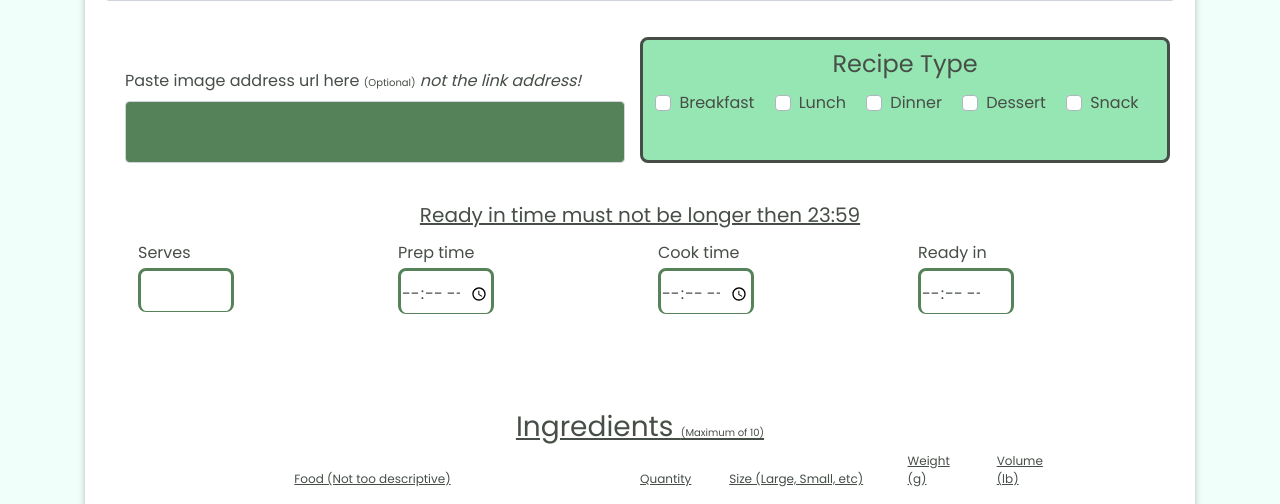
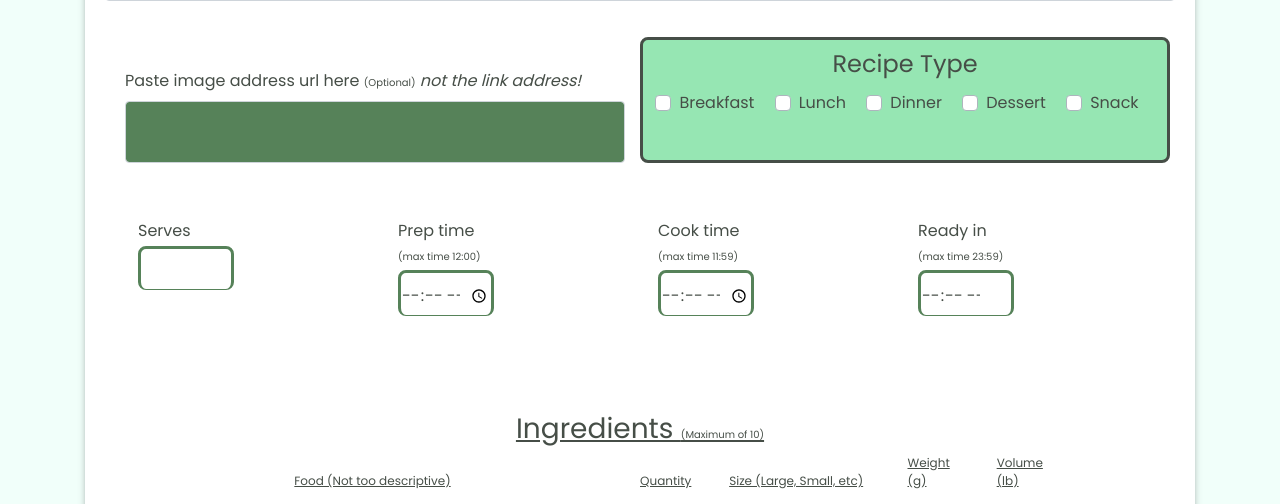
Before and after one commit to TezBaydu/Milestone-Project-3-Cooking, a Flask app: page /recipes in a window 1280 px wide. Shown: the part 663-1167 px from the top of the page. Run offline with Flask 2, Linux system fonts and the light colour scheme; data that the repository does not hold is empty; some libraries are stand-ins or nearby versions.

Commit message:
ready_time update to sum and max at prep_time and cook_time so doesn't pass 24 hours

```diff
--- a/static/js/script.js
+++ b/static/js/script.js
@@ -78,28 +78,63 @@ let prep_time = document.getElementById('prep_time');
 let cook_time = document.getElementById('cook_time');
 let ready_time = document.getElementById('ready_time');
 
-prep_time.addEventListener('change', () =>
+
 cook_time.addEventListener('change', () =>  {
     let prep_hours = parseInt(prep_time.value.split(':')[0]);
     let prep_minutes = parseInt(prep_time.value.split(':')[1]);
     // if an hour is exceeded, add it to hours instead
     if (prep_minutes >= 60) {
-        prep_hours = prep_hours % 24;
+        prep_hours = prep_hours + 1;
         prep_minutes -= 60;
     }
 	let cook_hours = parseInt(cook_time.value.split(':')[0]);
     let cook_minutes = parseInt(cook_time.value.split(':')[1]);
     // if an hour is exceeded, add it to hours instead
     if (cook_minutes >= 60) {
-        cook_hours = cook_hours % 24;
+        cook_hours = cook_hours + 1;
         cook_minutes -= 60;
     }
 
+	minutes = prep_minutes + cook_minutes
 	hours = prep_hours + cook_hours
-	minutes = prep_minutes + cook_minutes
+
+	if (minutes >= 60) {
+		hours += 1;
+		minutes -= 60;
+	}
 
     hours = (hours < 10 ? `0${hours}` : `${hours}`);
     minutes = (minutes < 10 ? `0${minutes}` : `${minutes}`);
 
     ready_time.value = `${hours}:${minutes}`;
-}))
+})
+
+prep_time.addEventListener('change', () => {
+	let prep_hours = parseInt(prep_time.value.split(':')[0]);
+    let prep_minutes = parseInt(prep_time.value.split(':')[1]);
+    // if an hour is exceeded, add it to hours instead
+    if (prep_minutes >= 60) {
+        prep_hours = prep_hours + 1;
+        prep_minutes -= 60;
+    }
+	let cook_hours = parseInt(cook_time.value.split(':')[0]);
+    let cook_minutes = parseInt(cook_time.value.split(':')[1]);
+    // if an hour is exceeded, add it to hours instead
+    if (cook_minutes >= 60) {
+        cook_hours = cook_hours + 1;
+        cook_minutes -= 60;
+    }
+
+	minutes = prep_minutes + cook_minutes
+	hours = prep_hours + cook_hours
+
+	if (minutes >= 60) {
+		hours += 1;
+		minutes -= 60;
+	}
+
+    hours = (hours < 10 ? `0${hours}` : `${hours}`);
+    minutes = (minutes < 10 ? `0${minutes}` : `${minutes}`);
+
+    ready_time.value = `${hours}:${minutes}`;
+})
--- a/templates/recipes.html
+++ b/templates/recipes.html
@@ -73,25 +73,22 @@
                         </div>
                     </div>
                 </div>
-                <div class="row justify-content-center ready-header">
-                    <h5 class="ready-header-text">Ready in time must not be longer then 23:59</h5>
-                </div>
                 <div class="row recipe-time-row">
                     <div class="col-3 md-form">
                         <label for="serves">Serves</label>
                         <input type="number" oninput="javascript: if (this.value.length > this.maxLength) this.value = this.value.slice(0, this.maxLength);" class="form-control time no-spinner" id="serves" name="serves" minlength="0" maxlength="2" pattern="^[0-9]{0,2}$" required>
                     </div>
                     <div class="col-3 md-form">
-                        <label for="prep_time">Prep time</label>
-                        <input type="time" class="form-control time" id="prep_time" name="prep_time" min="0" required>
+                        <label for="prep_time">Prep time<br><span class = "optional">(max time 12:00)</span></label>
+                        <input type="time" class="form-control time" id="prep_time" name="prep_time" min="00:00" max="12:00" required>
                     </div>
                     <div class="col-3 md-form">
-                        <label for="cook_time">Cook time</label>
-                        <input type="time" class="form-control time" id="cook_time" name="cook_time" min="0" required>
+                        <label for="cook_time">Cook time<br><span class = "optional">(max time 11:59)</span></label>
+                        <input type="time" class="form-control time" id="cook_time" name="cook_time" min="0:00" max="11:59" required>
                     </div>
                     <div class="col-3 md-form">
-                        <label for="ready_time">Ready in</label>
-                        <input type="time" class="form-control time" id="ready_time" name="ready_time" min="0" readonly>
+                        <label for="ready_time">Ready in<br><span><span class = "optional">(max time 23:59)</span></span></label>
+                        <input type="time" class="form-control time" id="ready_time" name="ready_time" readonly>
                     </div>
                 </div>
                 <!-- ingredients header -->
```
Also changed, not shown: templates/edit_recipe.html (+6 -6 lines), README.md.
